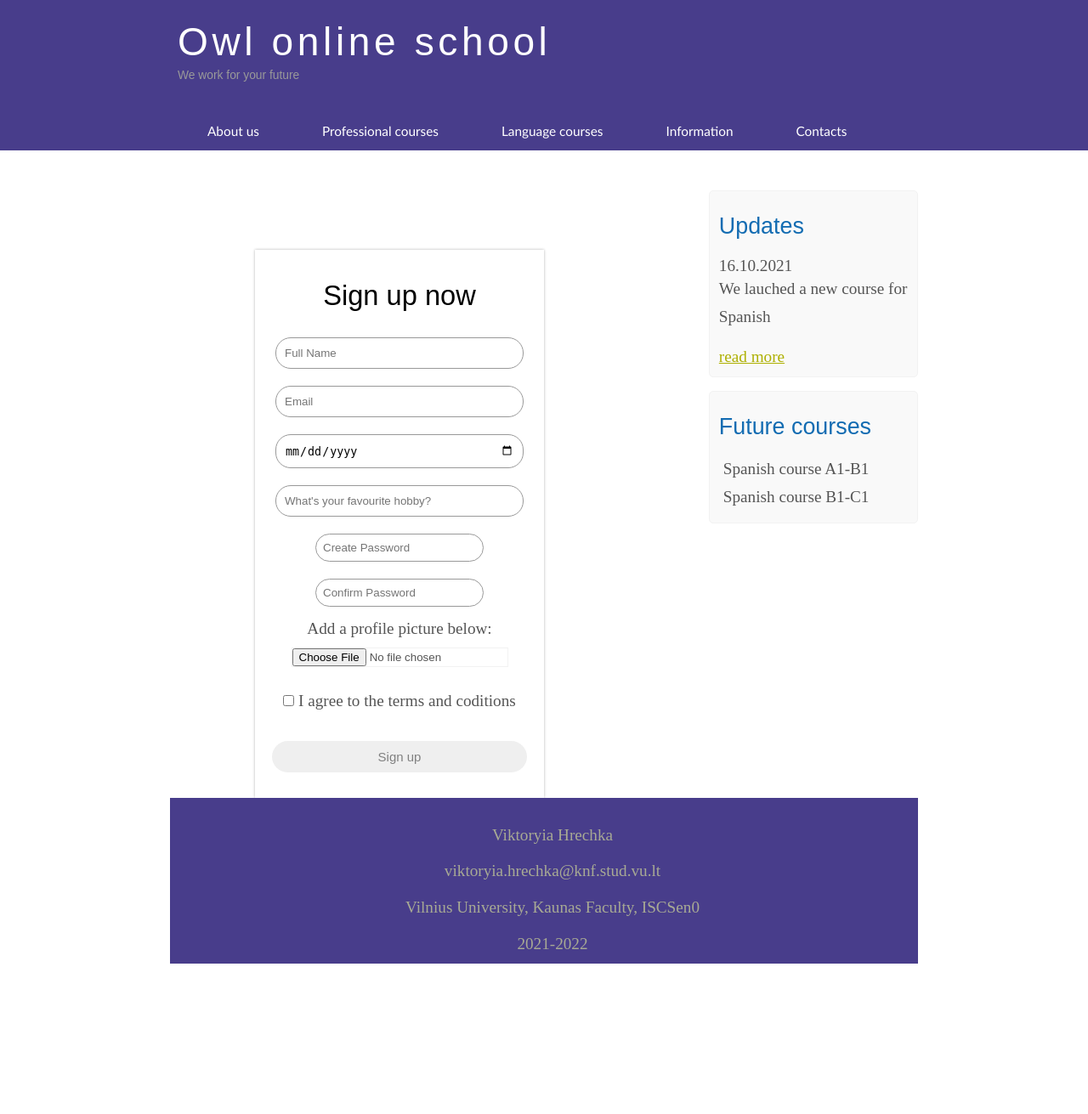
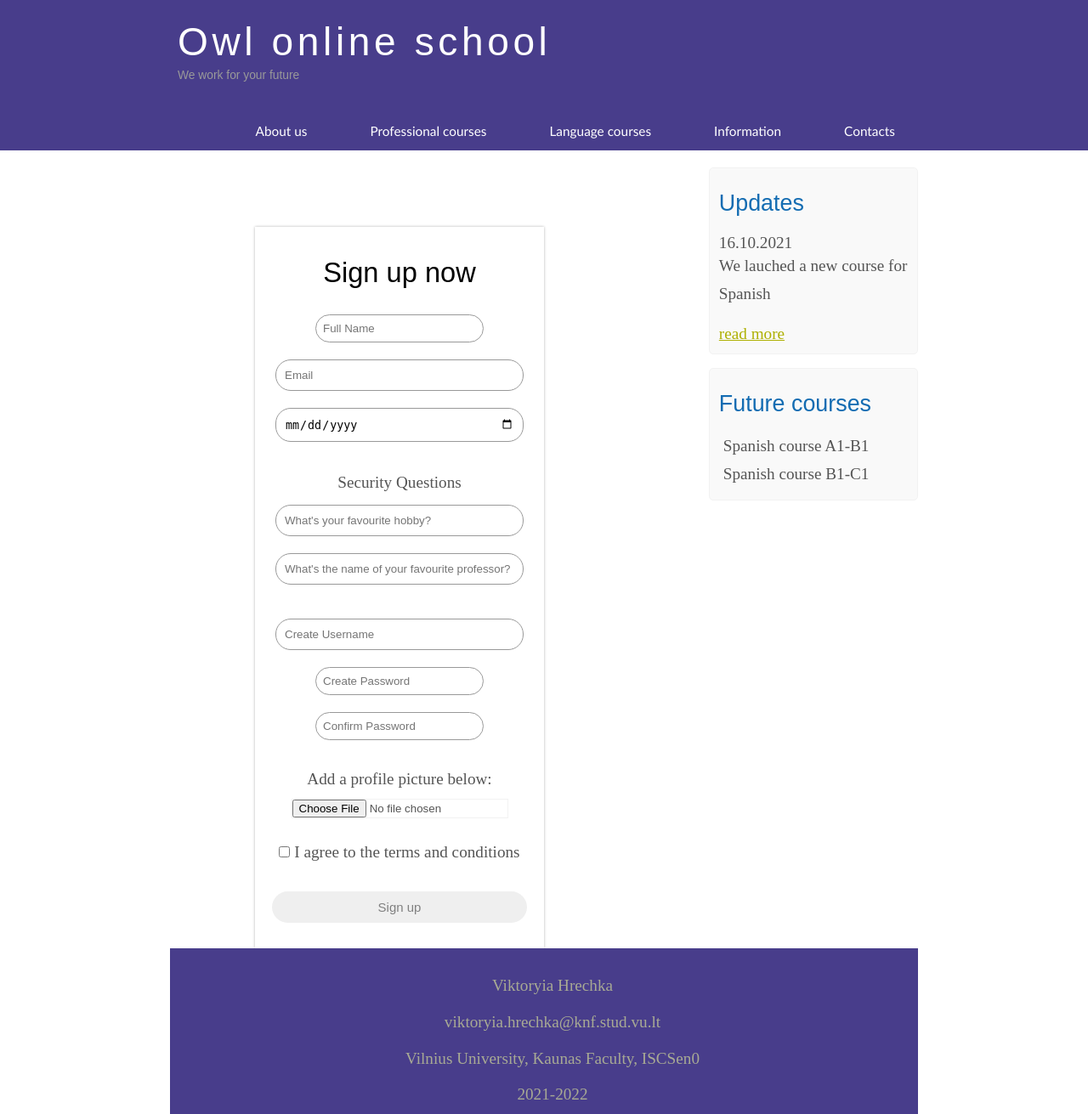
Before and after one commit to Group4-WWW/WWW_Project, a PHP site: page /signup.php in a window 1280 px wide. Shown: the whole page at 85% size. Before the commit the page ends 1134 px from the top, so only its background shows below. Run offline with PHP 8.4, Linux system fonts and the light colour scheme; some libraries are stand-ins or nearby versions.

Commit message:
signup is now functional
**
1. Please fix the signup form. It's all weird.
2. Please fix the welcome.php page. Change the contents and beautify it however you like.

```diff
--- a/Includes/Footer.php
+++ b/Includes/Footer.php
@@ -7,5 +7,8 @@
 
 	</div>
 
+	<script src="https://code.jquery.com/jquery-3.2.1.slim.min.js" integrity="sha384-KJ3o2DKtIkvYIK3UENzmM7KCkRr/rE9/Qpg6aAZGJwFDMVNA/GpGFF93hXpG5KkN" crossorigin="anonymous"></script>
+    <script src="https://cdnjs.cloudflare.com/ajax/libs/popper.js/1.12.9/umd/popper.min.js" integrity="sha384-ApNbgh9B+Y1QKtv3Rn7W3mgPxhU9K/ScQsAP7hUibX39j7fakFPskvXusvfa0b4Q" crossorigin="anonymous"></script>
+    <script src="https://maxcdn.bootstrapcdn.com/bootstrap/4.0.0/js/bootstrap.min.js" integrity="sha384-JZR6Spejh4U02d8jOt6vLEHfe/JQGiRRSQQxSfFWpi1MquVdAyjUar5+76PVCmYl" crossorigin="anonymous"></script>
 </body>
 </html>
--- a/Includes/Header.php
+++ b/Includes/Header.php
@@ -6,6 +6,7 @@
 	<title><?php echo $title ?></title>
 	<meta name="description" content="Owl online school" />
 	<meta name="keywords" content="courses,knowledge, online, education" />
+
 	<link rel="stylesheet" href="assets/css/style.css">
 </head>
 <body>
@@ -28,7 +29,6 @@
 					<li><a href="show.php">Language courses</a></li>
 					<li><a href="information.php">Information</a></li>
 					<li><a href="contacts.php">Contacts</a></li>
-					<li><a href="Signup.php">Sign up</a></li>
 				</ul>
 
 			</div>
--- a/db/crud.php
+++ b/db/crud.php
@@ -1,4 +1,5 @@
 <?php
+    //Create,Read,Update,Delete functions for user_info
     class crud{
         private $db;
 
@@ -23,6 +24,26 @@
                 return false;
             }
         }
+        public function insertUserInfo($fullname, $email, $userId, $dob, $security1, $security2 ){
+            try {
+                $sql = "INSERT INTO user_info(fullname,email,user_Id,security_question1,security_question2,dob) VALUE(:fullname,:email,:userId,:security1,:security2,:dob)";
+                $stmnt = $this->db->prepare($sql);
+                $stmnt->bindparam(':fullname',$fullname);
+                $stmnt->bindparam(':email',$email);
+                $stmnt->bindparam(':userId',$userId);
+                $stmnt->bindparam(':dob',$dob);
+                $stmnt->bindparam(':security1',$security1);
+                $stmnt->bindparam(':security2',$security2);
+                $stmnt->execute();
+
+                return true;
+            }
+            catch (PDOException $e) {
+                echo $e->getMessage();
+
+                return false;
+            }
+        }
 
     }
 ?>
--- a/db/db_config.php
+++ b/db/db_config.php
@@ -1,4 +1,5 @@
 <?php
+//setting up connection with database
     $host = '127.0.0.1:3306';
     $db = 'www_project';
     $user = "root";
@@ -18,4 +19,5 @@
     require_once 'user.php';
 
     $crud = new crud($pdo);
+    $userNew = new user($pdo);
 ?>
--- a/db/user.php
+++ b/db/user.php
@@ -0,0 +1,86 @@
+<?php
+    //Functions for user_login table
+    class user{
+        private $db;
+        private $salt = "SomeSalt";
+
+        function __construct($db_config)
+        {
+            $this->db = $db_config;
+        }
+
+        public function getSalt(){
+            $result = $this->salt;
+            return $result;
+        }
+
+        public function insertUser($username, $password){
+            try {
+                $result = $this->userExist($username);
+                if($result['num'] > 0){
+                    return false;
+                }
+                else{
+                    $encryptedPass = md5($password.$username.$this->getSalt());
+                    $sql = "INSERT INTO user_login(username,password) VALUE(:username,:password)";
+                    $stmnt = $this->db->prepare($sql);
+                    $stmnt->bindparam(':username',$username);
+                    $stmnt->bindparam(':password',$encryptedPass);
+                    $stmnt->execute();
+
+                    return true;
+                }
+            }
+            catch (PDOException $e) {
+                echo $e->getMessage();
+
+                return false;
+            }
+        }
+
+        public function userExist($username){
+            try {
+                $sql = "SELECT count(*) AS num FROM user_login WHERE username = :username";
+                $stmnt = $this->db->prepare($sql);
+                $stmnt->bindparam(':username',$username);
+
+                $stmnt->execute();
+                $result = $stmnt->fetch();
+                return $result;
+            }
+            catch (PDOException $e) {
+                echo $e->getMessage();
+
+                return false;
+            }
+        }
+
+        public function getUserId($username){
+            try {
+                $sql = "SELECT * FROM user_login WHERE username = :username";
+                $stmnt = $this->db->prepare($sql);
+                $stmnt->bindparam(':username',$username);
+                $stmnt->execute();
+                $result = $stmnt->fetch();
+                return $result;
+            }
+            catch (PDOException $e) {
+                echo $e->getMessage();
+            }
+        }
+        public function deleteByUserId($userId){
+            try {
+                $sql = "DELETE FROM user_login WHERE user_id = :userId";
+                $stmnt = $this->db->prepare($sql);
+                $stmnt->bindparam(':userId',$userId);
+                $stmnt->execute();
+
+                return true;
+            }
+            catch (PDOException $e) {
+                echo $e->getMessage();
+                return false;
+            }
+        }
+    }
+?>
--- a/signup.php
+++ b/signup.php
@@ -1,8 +1,42 @@
 <?php
-	    $title = "Index";
+	    $title = "Sign Up";
 		require_once "includes/header.php";
 		require_once "db/db_config.php";
+        $flag=false;
 
+        if($_SERVER['REQUEST_METHOD'] == "POST"){
+                                                        //get the user name and password from the user
+            $username = strip_tags($_POST['username']);
+            $password = $_POST['password'];
+            $confirmPass = $_POST['confirmPass'];
+                                                        //check if the passwords match
+            if(!($password == $confirmPass)){
+                $flag = true;                           //if they don't raise a flag
+            }
+            else{                                       //if passwords match try to insert user in the user_login table
+                $result = $userNew->insertUser($username,$password);
+                if(!$result){                           //if the return is false, then there's already a user
+                    echo "<p>User by this name already exists! Please try a different username</p>";
+                }
+                else{                                   //else insert the user in the user_info table
+                    $fullname = strip_tags($_POST['fullname']);
+                    $email = strip_tags($_POST['email']);
+                    $security1 = strip_tags($_POST['security1']);
+                    $security2 = strip_tags($_POST['security2']);
+                    $dob = $_POST['dob'];
+                    $userId = $userNew->getUserId($username); //get the user id from the user_login table
+
+                    $insertUserInfo = $crud->insertUserInfo($fullname,$email,$userId['user_id'],$dob,$security1,$security2); //insert user in user_info table
+
+                    if(!$insertUserInfo){   //if the insertion operation fails, also delete the user from user_login table
+                        $deleteUser = $userNew->deleteByUserId($userId['user_id']);
+                    }
+                    else{
+                        header("location: welcome.php");
+                    }
+                }
+            }
+        }
 ?>
 
 
@@ -29,26 +63,25 @@
 
             <div class="sign_up_form">
                 <h1> Sign up now </h1>
-                <form>
-                    <input type="name" class="input-box" placeholder="Full Name">
-                    <input type="email" class="input-box" placeholder="Email">
-                    <input type="date" class="input-box" placeholder="Date of birth">
-                    <input type="question" class="input-box" placeholder="What's your favourite hobby?">
-                    <input type="password" class="input-box" placeholder="Create Password">
-                    <input type="password" class="input-box" placeholder="Confirm Password">
+                <form method="post" action= "<?php echo htmlentities($_SERVER['PHP_SELF'])?>" method="post">
+                    <input required type="text" class="input-box" placeholder="Full Name" name="fullname" value="<?php if($_SERVER['REQUEST_METHOD']== 'POST') echo strip_tags($_POST['fullname']);?>">
+                    <input required type="email" class="input-box" placeholder="Email" name="email" value="<?php if($_SERVER['REQUEST_METHOD']== 'POST') echo strip_tags($_POST['email']);?>">
+                    <input required type="date" class="input-box" placeholder="Date of birth" name = "dob" value="<?php if($_SERVER['REQUEST_METHOD']== 'POST') echo $_POST['dob'];?>">
+                    <br>
+                    <br>
+                    <p>Security Questions
+                        <input required type="question" class="input-box" placeholder="What's your favourite hobby?" name="security1" value="<?php if($_SERVER['REQUEST_METHOD']== 'POST') echo strip_tags($_POST['security1']);?>">
+                        <input required type="question" class="input-box" placeholder="What's the name of your favourite professor?" name="security2" value="<?php if($_SERVER['REQUEST_METHOD']== 'POST') echo strip_tags($_POST['security2']);?>">
+                    </p>
+                    <p>
+                        <input required type="username" class="input-box" placeholder="Create Username" name="username">
+                        <input required type="password" class="input-box" placeholder="Create Password" name="password">
+                        <input required type="password" class="input-box" placeholder="Confirm Password" name="confirmPass">
+                        <?php if($flag) echo "Please type in the same password"                         //if flag is raised prompt the user that passwords didn't match?>
+                    </p>
                     <p>Add a profile picture below: <input class="file-upload-input" type="file" onchange="readURL(this)" accept="Image/*"></p>
-                    <p><span><input type="checkbox"></span> I agree to the terms and coditions</p>
-                    <button type="button"class="sign_btn">Sign up</button>
+                    <p><span><input required type="checkbox"></span> I agree to the terms and conditions</p>
+                    <button type="submit"class="sign_btn" name="signup">Sign up</button>
                 </form>
             </div>
-
-            <div class="footer">
-                <p>Viktoryia Hrechka</p>
-                <p><a href = "contacts.html"> viktoryia.hrechka@knf.stud.vu.lt</a></p>
-                <p>Vilnius University, Kaunas Faculty, ISCSen0</p>
-                <p>2021-2022</p>
-
-            </div>
-
-        </body>
-        </html>
+<?php include_once "includes/footer.php"?>
```
Also changed, not shown: contacts.php (+1 -10 lines), index.php (+2 -11 lines), information.php (+1 -10 lines), profile.php (+1 -10 lines), school.php (+1 -10 lines), show.php (+1 -9 lines), welcome.php (added, +35 -0 lines).
